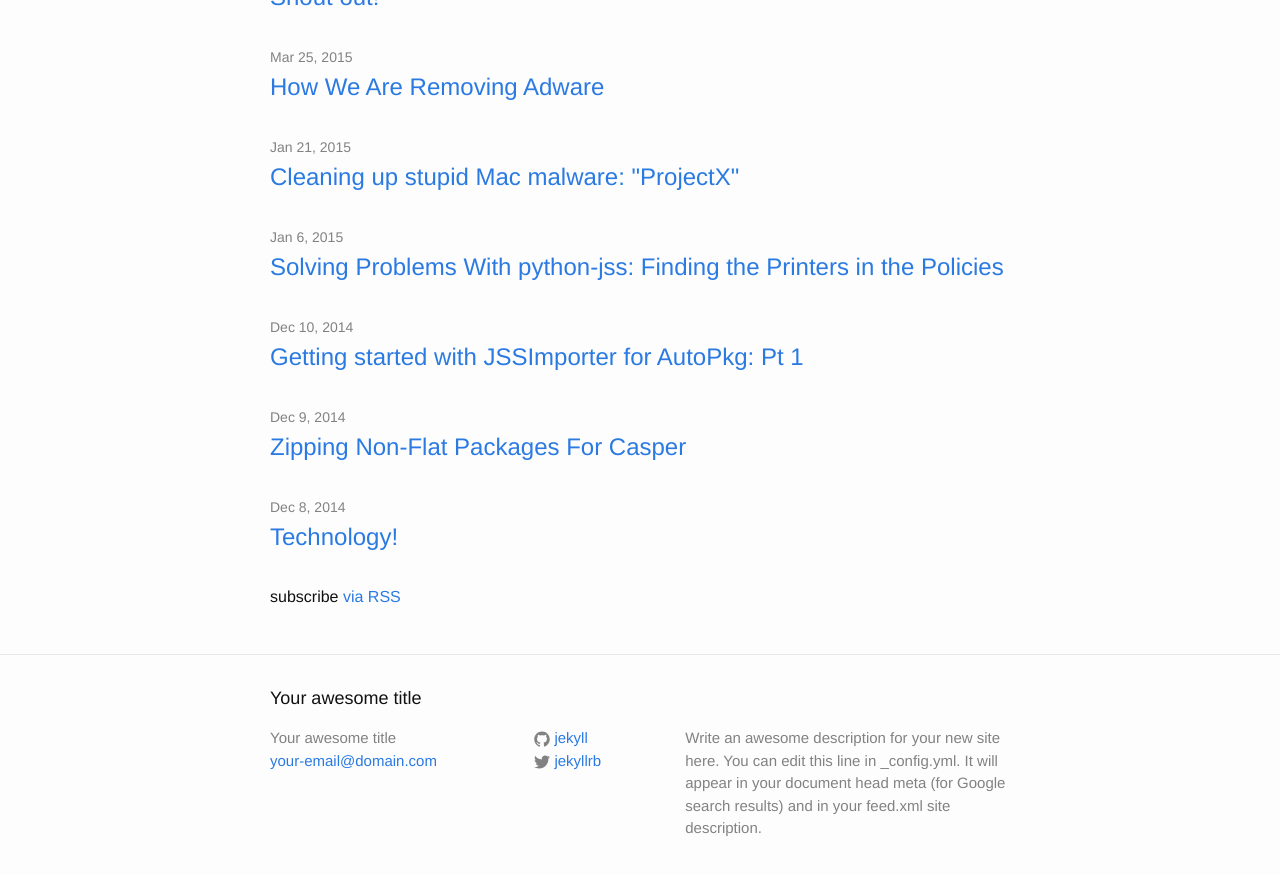
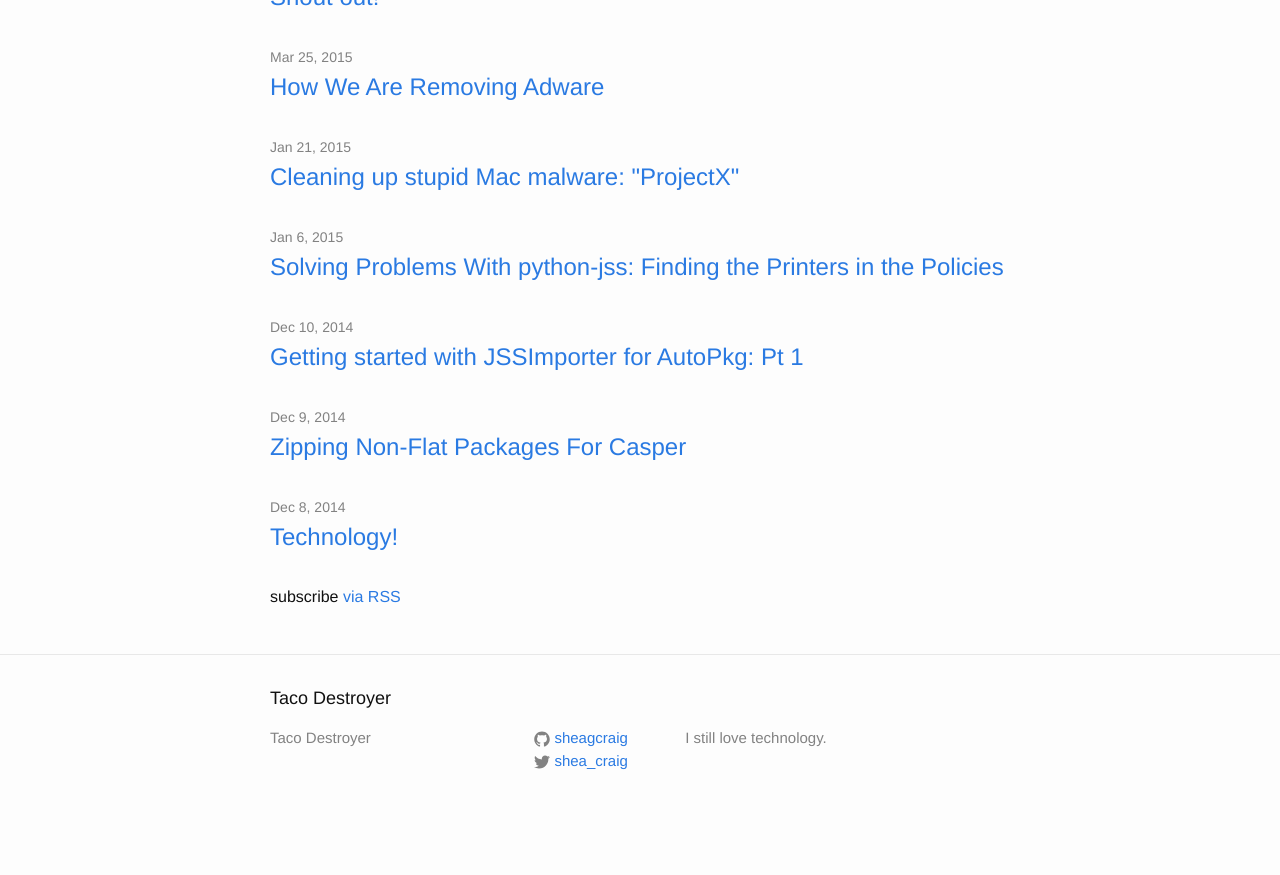
Before and after one commit to sheagcraig/sheagcraig.github.io, a Jekyll site: the page built from index.html, in a window 1280 px wide and 900 px high, scrolled down 632 px. Shown: the top 875 px of the window. Built offline with Jekyll 4.4.1, drawn with Linux system fonts in a browser that asks for light colours; after the commit the page ends 1464 px from its top, so only the background shows below that; some of the changed text lies outside the part shown.

Commit message:
Add some config.

```diff
--- a/_config.yml
+++ b/_config.yml
@@ -1,14 +1,12 @@
 # Site settings
-title: Your awesome title
-email: your-email@domain.com
+title: Taco Destroyer
+email:
 description: > # this means to ignore newlines until "baseurl:"
-  Write an awesome description for your new site here. You can edit this
-  line in _config.yml. It will appear in your document head meta (for
-  Google search results) and in your feed.xml site description.
+ I still love technology.
 baseurl: "" # the subpath of your site, e.g. /blog/
-url: "http://yourdomain.com" # the base hostname & protocol for your site
-twitter_username: jekyllrb
-github_username:  jekyll
+url: "https://sheagcraig.github.io" # the base hostname & protocol for your site
+twitter_username: shea_craig
+github_username:  sheagcraig
 
 # Build settings
 markdown: kramdown
```
